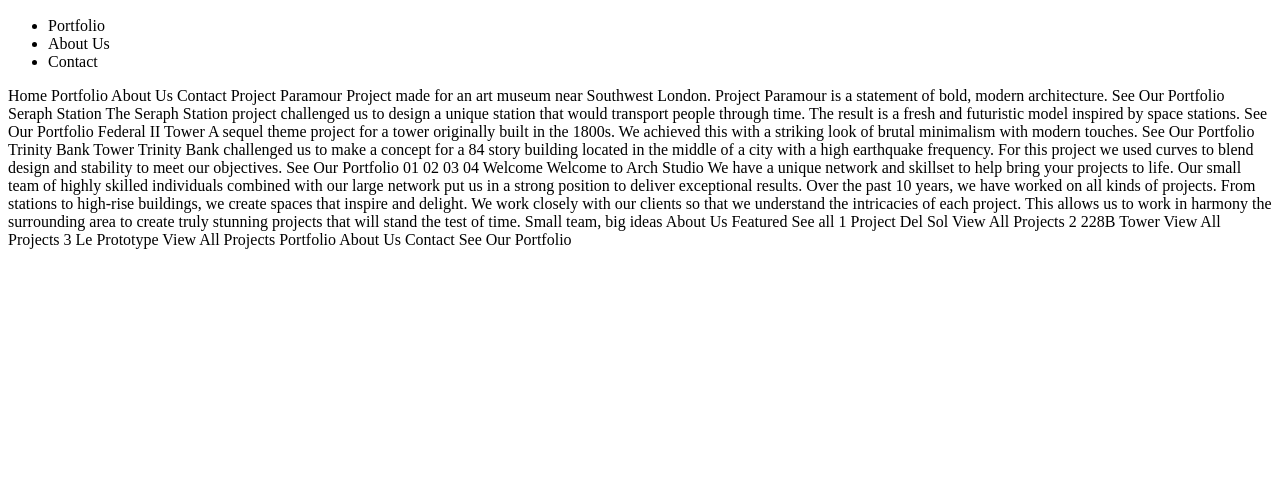
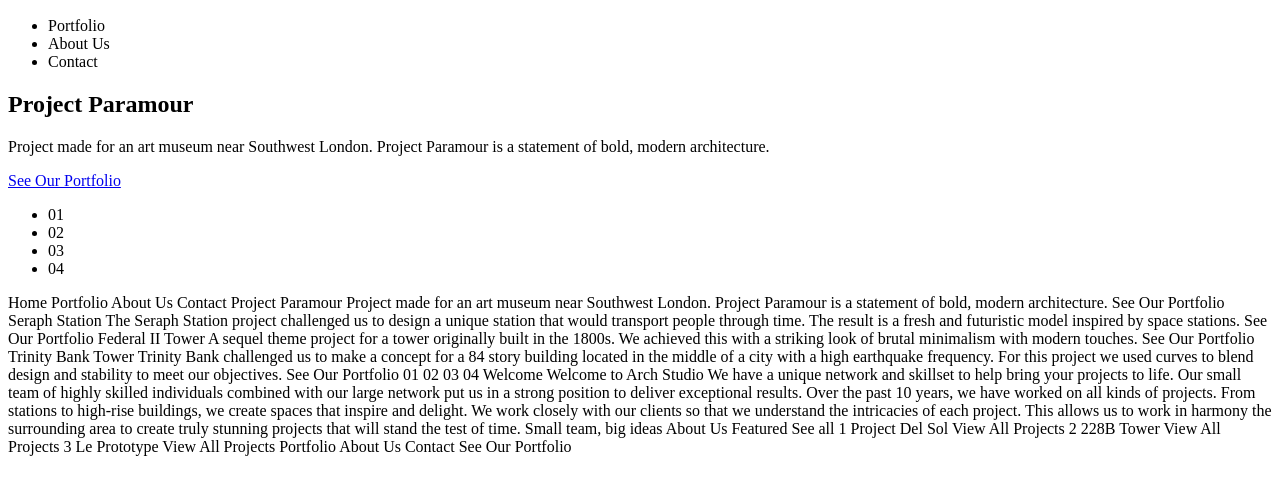
Before and after one commit to viniciusshenri96/arch-studio-multi-page-website, a plain HTML site: page index.html in a window 1280 px wide. Shown: the part 51-546 px from the top of the page. Drawn offline with Linux system fonts and the light colour scheme.

Commit message:
:bookmark: :feat defining the HERO html structure

```diff
--- a/index.html
+++ b/index.html
@@ -23,6 +23,25 @@
         </nav>
     </header>
 
+    <!-- MAIN -->
+    <main>
+        <!-- HERO -->
+        <section class="hero">
+            <div class="hero__content">
+                <div hero__desc>
+                    <h1 class="hero__title">Project Paramour</h1>
+                    <p class="hero__text">Project made for an art museum near Southwest London. Project Paramour is a statement of bold, modern architecture.</p>
+                    <a href="/" class="btn">See Our Portfolio </a>
+                </div>
+                <ul class="hero__list">
+                    <li class="hero__item">01</li>
+                    <li class="hero__item">02</li>
+                    <li class="hero__item">03</li>
+                    <li class="hero__item">04</li>
+                </ul>
+            </div>
+        </section>
+    </main>
 
     Home
 
```
Lines whose indentation alone changed are shown as unchanged.
